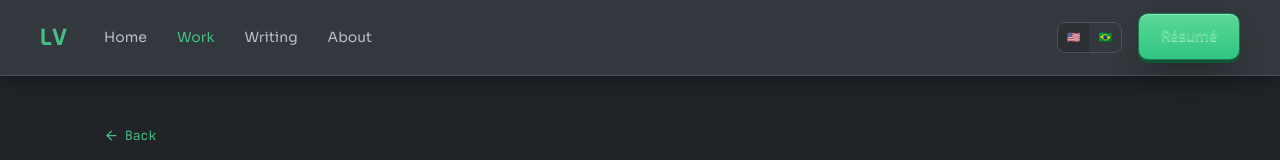
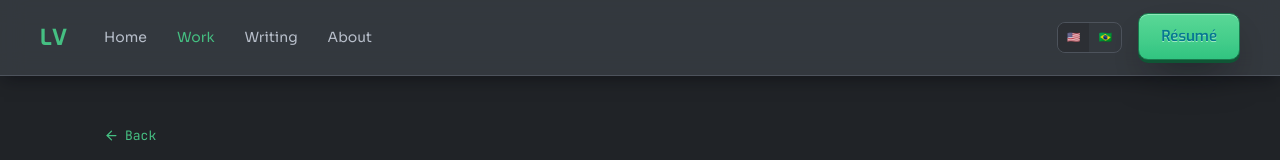
Before and after one commit to llvasconcellos2/leonardo, a Next.js app: page /en/work in a window 1280 px wide. In both pictures the pointer is over the link "Résumé". Shown: the top 160 px of the page. Built offline with nearby package versions, Linux system fonts and the light colour scheme.

Commit message:
fix: btn-primary hover

```diff
--- a/app/components/Primitives.css
+++ b/app/components/Primitives.css
@@ -78,6 +78,7 @@
     inset 0 1px 0 rgba(255, 255, 255, 0.22),
     0 2px 0 color-mix(in oklab, var(--accent) 55%, #000),
     var(--shadow-md);
+  transition: color .45s ease-in-out, gap var(--dur-fast) var(--ease-spring);
 }
 .lv-btn-primary:hover {
   filter: brightness(1.06);
@@ -86,6 +87,7 @@
     inset 0 1px 0 rgba(255, 255, 255, 0.28),
     0 3px 0 color-mix(in oklab, var(--accent) 55%, #000),
     var(--shadow-lg);
+  color: color-mix(in oklab, var(--cyan-shift) 65%, #000);
 }
 .lv-btn-primary:active {
   transform: translateY(2px);
```
